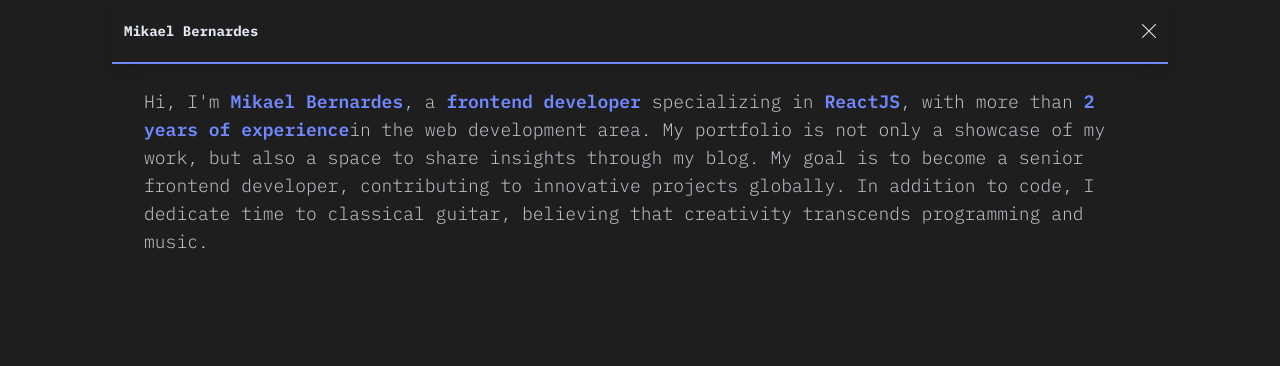
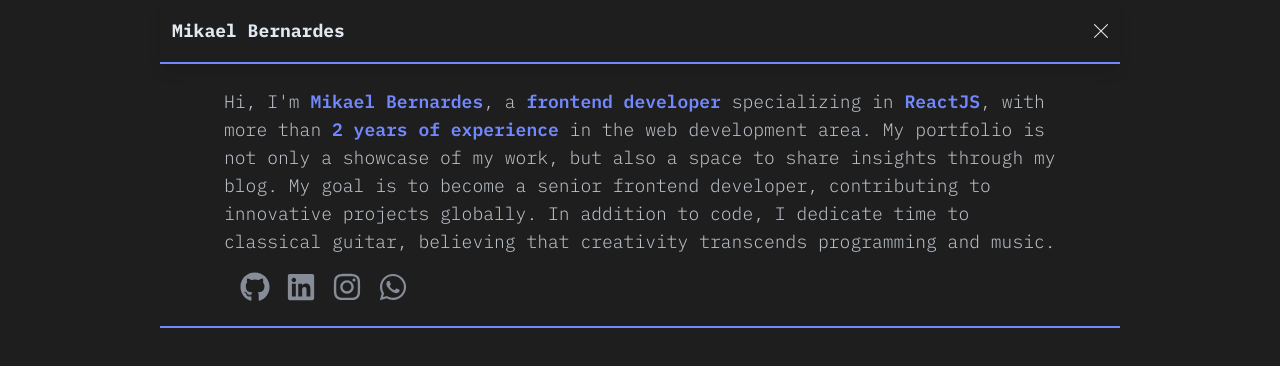
Before and after one commit to mikaelbernardes/portfolio, a Next.js app: page / in a window 1280 px wide. Shown: the top 366 px of the page. Built offline with nearby package versions, Linux system fonts and the light colour scheme.

Commit message:
feat: add icons with links in first screen

```diff
--- a/app/layout.tsx
+++ b/app/layout.tsx
@@ -23,7 +23,7 @@ export default function RootLayout({
 			<body
 				className={`
 					${IbmPlexMono.className}
-					bg-B100 md:px-28
+					bg-B100 md:px-40
 				`}
 			>
 				<Header />
--- a/app/page.tsx
+++ b/app/page.tsx
@@ -1,8 +1,26 @@
+'use client';
+import { linksData } from '@/shared/data/linksData';
+import React from 'react';
 
 export default function Home() {
 	return (
-		<main className='w-full h-fit text-xs font-light text-T100 flex flex-wrap px-8 mt-6 md:text-lg'>
-			<p>Hi, I'm <span className='text-P100 font-semibold'>Mikael Bernardes</span>, a <span className='text-P100 font-semibold'>frontend developer</span> specializing in <span className='text-P100 font-semibold'>ReactJS</span>, with more than <span className='text-P100 font-semibold'>2 years of experience</span>in the web development area. My portfolio is not only a showcase of my work, but also a space to share insights through my blog. My goal is to become a senior frontend developer, contributing to innovative projects globally. In addition to code, I dedicate time to classical guitar, believing that creativity transcends programming and music.</p>
+		<main className='w-full h-fit text-xs font-light text-T100 flex flex-wrap px-8 md:px-16 mt-6 md:text-lg border-P100 pb-6 border-b-2'>
+			<p>Hi, I'm <span className='text-P100 font-semibold'>Mikael Bernardes</span>, a <span className='text-P100 font-semibold'>frontend developer</span> specializing in <span className='text-P100 font-semibold'>ReactJS</span>, with more than <span className='text-P100 font-semibold'>2 years of experience</span> in the web development area. My portfolio is not only a showcase of my work, but also a space to share insights through my blog. My goal is to become a senior frontend developer, contributing to innovative projects globally. In addition to code, I dedicate time to classical guitar, believing that creativity transcends programming and music.</p>
+			<div className="flex gap-4 mt-4 pl-4">
+				{
+					linksData.map((link, index) => (
+						<a
+							href={link.link}
+							about={link.alt}
+							key={index}
+							className="text-lg md:text-3xl text-B300 hover:text-P100 cursor-pointer transition-all"
+							target='_blank'
+						>
+							{React.createElement(link.img)}
+						</a>
+					))
+				}
+			</div>
 		</main>
 	);
 }
--- a/package.json
+++ b/package.json
@@ -11,7 +11,8 @@
   "dependencies": {
     "next": "14.0.4",
     "react": "^18",
-    "react-dom": "^18"
+    "react-dom": "^18",
+    "react-icons": "^4.12.0"
   },
   "devDependencies": {
     "@types/node": "^20",
--- a/src/layout/Header/index.tsx
+++ b/src/layout/Header/index.tsx
@@ -14,7 +14,7 @@ function Header() {
 
 	return(
 		<header className='w-full h-16 px-3 flex items-center justify-between bg-B100 border-b-2 border-P100 shadow-lg transition-all'>
-			<h1 className='text-T300 font-bold text-sm'>Mikael Bernardes</h1>
+			<h1 className='text-T300 font-bold text-sm md:text-lg'>Mikael Bernardes</h1>
 			<div className="cursor-pointer">
 				{
 					menuOpen ?
--- /dev/null
+++ b/src/shared/data/linksData.ts
@@ -0,0 +1,31 @@
+/* eslint-disable @typescript-eslint/no-explicit-any */
+import { FaGithub, FaLinkedin, FaInstagram, FaWhatsapp   } from 'react-icons/fa';
+
+interface LinksDataProps {
+    img: any,
+    alt: string,
+    link: string
+}
+
+export const linksData: LinksDataProps[] = [
+	{
+		img: FaGithub,
+		alt: 'Ícone do Github',
+		link: 'https://github.com/mikaelbernardes'
+	},
+	{
+		img: FaLinkedin,
+		alt: 'Ícone do Linkedin',
+		link: 'https://www.linkedin.com/in/bernardesmikael/'
+	},
+	{
+		img: FaInstagram,
+		alt: 'Ícone do Instragram',
+		link: ''
+	},
+	{
+		img: FaWhatsapp,
+		alt: 'Ícone do Whatsapp',
+		link: 'https://www.linkedin.com/in/bernardesmikael/'
+	}
+];
```
Also changed, not shown: 1 other file (tests, documents, lock files or other folders).
